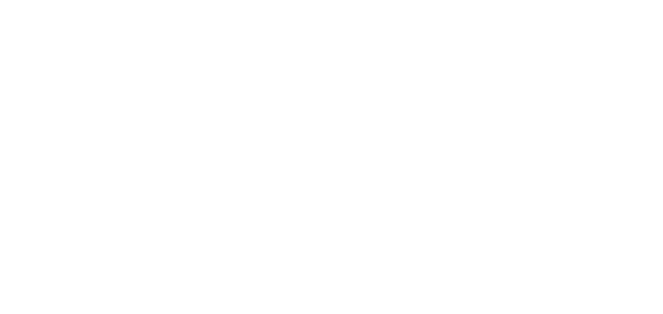
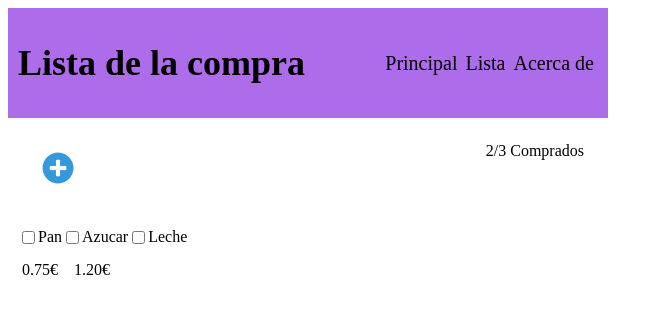
Before and after one commit to SerafinMLG/202309-w1ch3-serafin-alferez, a plain HTML site: page index.html in a window 1280 px wide. Shown: the whole page, without its empty margins (0-663 px from the left). Drawn offline with Linux system fonts and the light colour scheme.

Commit message:
Add index.html and style.css

```diff
--- a/index.html
+++ b/index.html
@@ -3,9 +3,65 @@
 <head>
     <meta charset="UTF-8">
     <meta name="viewport" content="width=device-width, initial-scale=1.0">
-    <title>Document</title>
+    <title>Lista de la compra</title>
+    <link rel="shortcut icon" href="favicon.png" type="image/x-icon">
+    <link rel="stylesheet" href="style.css">
+
 </head>
 <body>
+<header>
+    <div>
+        <h1>Lista de la compra</h1>
+    </div>
+    <div>
+        <nav>
+            <p>Principal</p>
+            <p>Lista</p>
+            <p>Acerca de</p>
+        </nav>
+    </div>
+</header>
+
+    <main>
+        <div>
+            <div>
+                <img src="plus.webp" alt="signo cruz de añadir" height="60" width="60">
+            </div>
+            <div>
+                <p>2/3 Comprados</p>
+            </div>
+        </div>
+        <div>
+
+
+        </div>
+        <div>
+            <section>
+                <section>
+                    <input type="checkbox" name="product">Pan
+                </section>
+                <section>
+                    <input type="checkbox" name="product">Azucar
+                </section>
+                <section>
+                    <input type="checkbox" name="product">Leche
+                </section>
+            </section>
+        </div>
+        <div>
+
+            <section>
+                <p>0.75€</p>
+                <p></p>
+                <p>1.20€</p>
+            </section>
+
+        </div>
+    </main>
+
 
 </body>
+<footer>
+
+</footer>
 </html>
--- /dev/null
+++ b/style.css
@@ -0,0 +1,40 @@
+body {
+    align-items:center;
+    justify-content: center;
+    width: 600px;
+}
+
+header {
+    background-color: rgb(173, 108, 233);
+    font-size: 18px;
+    display: flex;
+    justify-content: space-between;
+    align-items: center;
+}
+
+div {
+    display: flex;
+    margin: 10px;
+    display:flex;
+    justify-content: space-between;
+
+}
+
+h1 {
+
+}
+
+section {
+    display: flex;
+
+}
+
+nav {
+display: flex;
+font-size: 20px;
+}
+
+p {
+    display: flex;
+    margin: 4px;
+}
```
Also changed, not shown: favicon.png (added), plus.webp (added), 1 other file.
